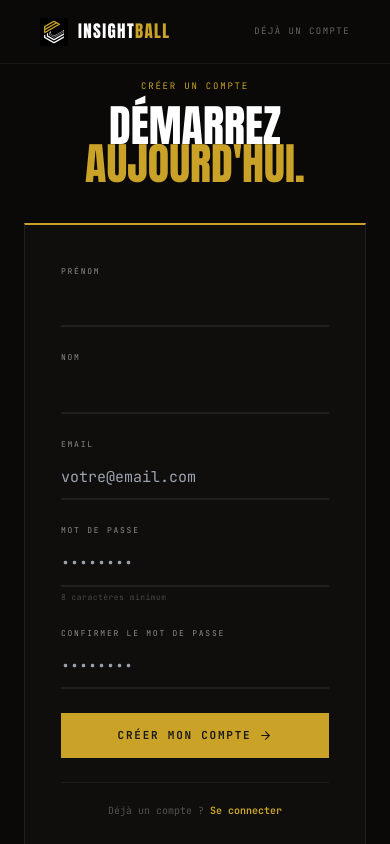
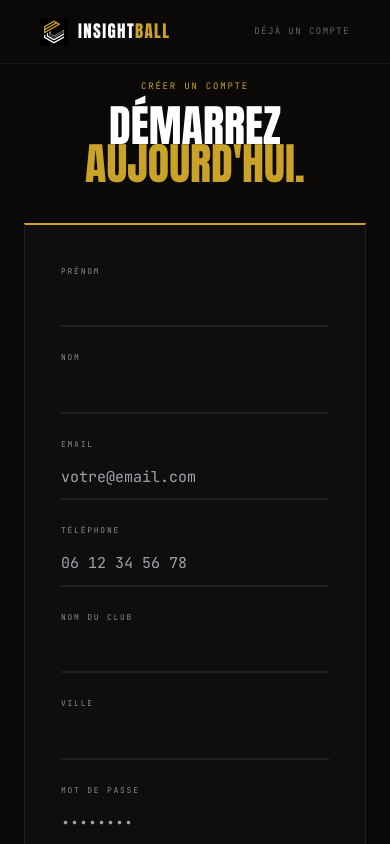
Before and after one commit to Insightball/frontend, a React (Vite) app: page /signup in a window 390 px wide. Shown: the top 844 px of the page. Built offline with nearby package versions, Linux system fonts and the light colour scheme; no server answers.

Commit message:
feat: signup — ajout champs téléphone, club, ville obligatoires

```diff
--- a/src/pages/Signup.jsx
+++ b/src/pages/Signup.jsx
@@ -17,20 +17,26 @@ const G = {
 export default function Signup() {
   const navigate = useNavigate()
   const { signup } = useAuth()
-  const [formData, setFormData] = useState({ firstName: '', lastName: '', email: '', password: '', confirmPassword: '' })
+  const [formData, setFormData] = useState({ firstName: '', lastName: '', email: '', phone: '', clubName: '', city: '', password: '', confirmPassword: '' })
   const [error, setError] = useState('')
   const [loading, setLoading] = useState(false)
   const [focused, setFocused] = useState(null)
+
+  const cleanPhone = (v) => v.replace(/[^0-9+\s\-().]/g, '')
 
   const handleSubmit = async (e) => {
     e.preventDefault(); setError('')
     if (formData.password !== formData.confirmPassword) { setError('Les mots de passe ne correspondent pas'); return }
     if (formData.password.length < 8) { setError('Le mot de passe doit contenir au moins 8 caractères'); return }
     if (!formData.firstName.trim() || !formData.lastName.trim()) { setError('Prénom et nom requis'); return }
+    const phoneDigits = formData.phone.replace(/\D/g, '')
+    if (phoneDigits.length < 10) { setError('Numéro de téléphone invalide (10 chiffres minimum)'); return }
+    if (!formData.clubName.trim()) { setError('Nom du club requis'); return }
+    if (!formData.city.trim()) { setError('Ville requise'); return }
     setLoading(true)
     try {
       const fullName = `${formData.firstName.trim()} ${formData.lastName.trim()}`
-      await signup({ name: fullName, email: formData.email, password: formData.password, plan: 'COACH' })
+      await signup({ name: fullName, email: formData.email, password: formData.password, plan: 'COACH', phone: formData.phone.trim(), club_name: formData.clubName.trim(), city: formData.city.trim() })
       navigate('/onboarding')
     } catch (err) {
       const msg = err?.response?.data?.detail || err?.message || 'Une erreur est survenue.'
@@ -50,6 +56,9 @@ export default function Signup() {
     { label: 'Prénom', name: 'firstName', type: 'text', ph: '' },
     { label: 'Nom', name: 'lastName', type: 'text', ph: '' },
     { label: 'Email', name: 'email', type: 'email', ph: 'votre@email.com' },
+    { label: 'Téléphone', name: 'phone', type: 'tel', ph: '06 12 34 56 78' },
+    { label: 'Nom du club', name: 'clubName', type: 'text', ph: '' },
+    { label: 'Ville', name: 'city', type: 'text', ph: '' },
     { label: 'Mot de passe', name: 'password', type: 'password', ph: '••••••••', hint: '8 caractères minimum' },
     { label: 'Confirmer le mot de passe', name: 'confirmPassword', type: 'password', ph: '••••••••' },
   ]
@@ -107,7 +116,10 @@ export default function Signup() {
                 <div key={f.name} style={{ marginBottom: 24 }}>
                   <label style={{ fontFamily: G.mono, fontSize: 8, letterSpacing: '.22em', textTransform: 'uppercase', color: G.muted, display: 'block', marginBottom: 6 }}>{f.label}</label>
                   <input type={f.type} value={formData[f.name]}
-                    onChange={e => setFormData({ ...formData, [f.name]: e.target.value })}
+                    onChange={e => {
+                      const val = f.name === 'phone' ? cleanPhone(e.target.value) : e.target.value
+                      setFormData({ ...formData, [f.name]: val })
+                    }}
                     placeholder={f.ph} required style={iStyle(f.name)}
                     onFocus={() => setFocused(f.name)} onBlur={() => setFocused(null)} />
                   {f.hint && <p style={{ fontFamily: G.mono, fontSize: 8, color: 'rgba(245,242,235,0.25)', margin: '4px 0 0', letterSpacing: '.06em' }}>{f.hint}</p>}
```
